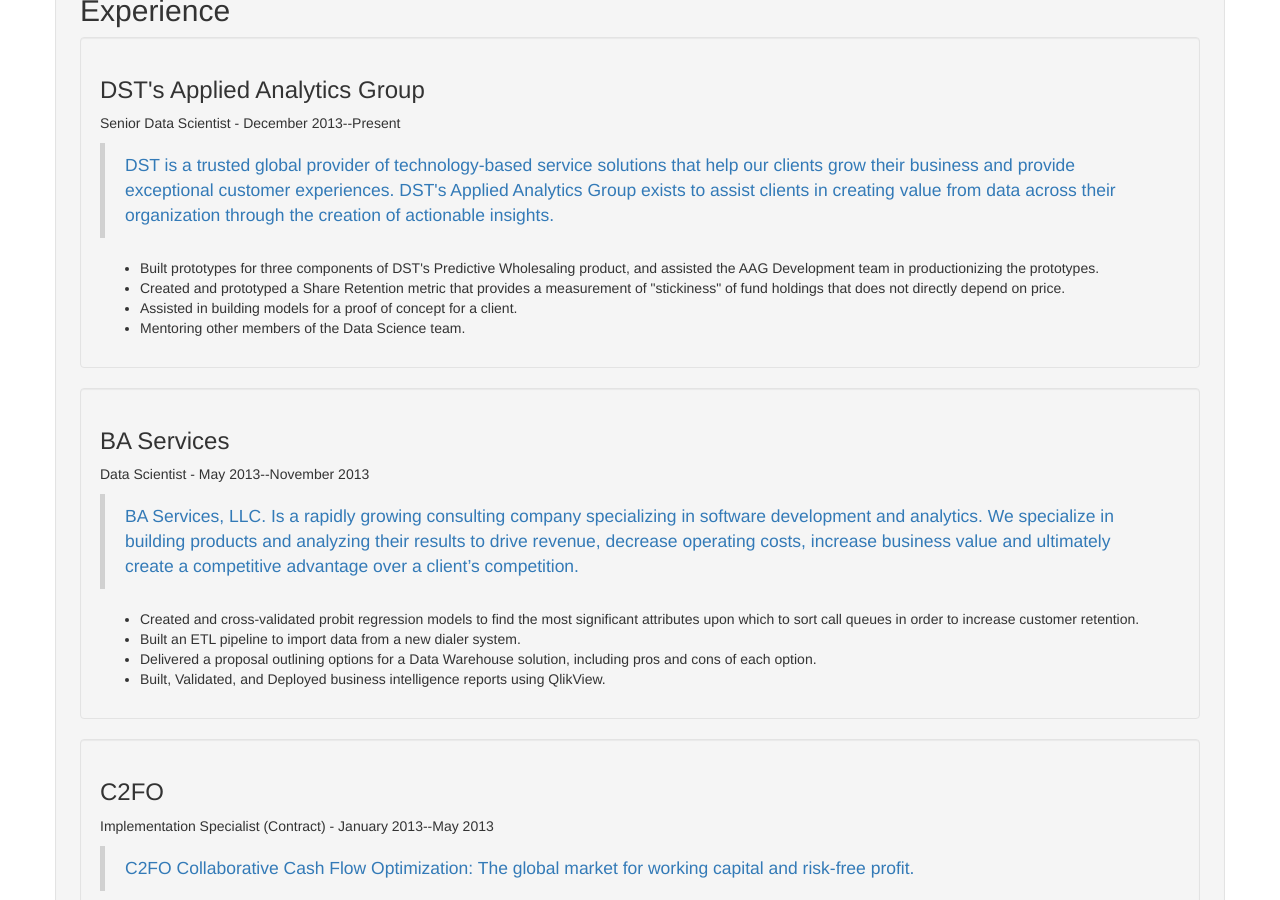
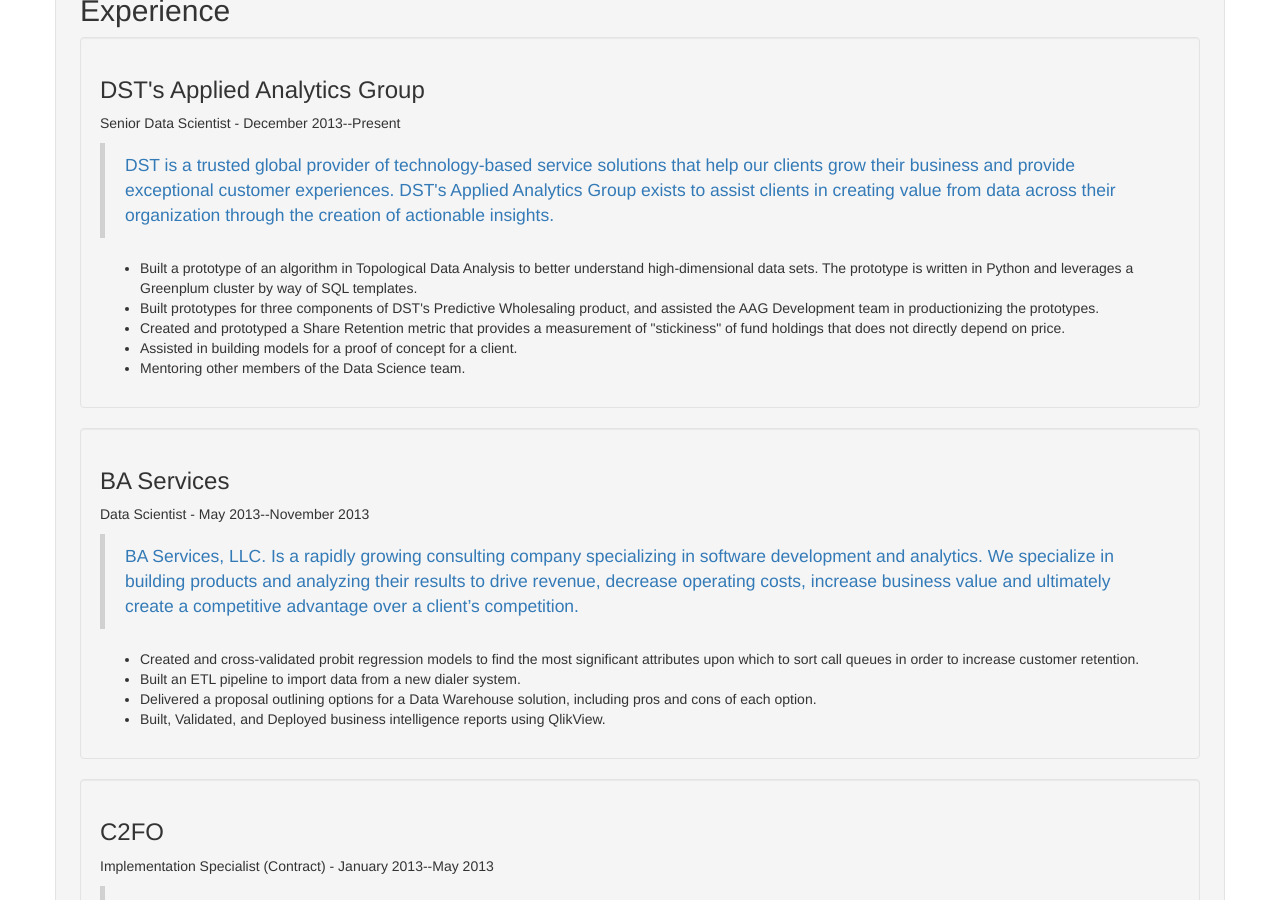
Before and after one commit to jackmaney/jackmaney.github.io, a Jekyll site: the page built from resume.md, in a window 1280 px wide and 900 px high, scrolled down 443 px. Built offline with Jekyll 4.4.1, drawn with Linux system fonts in a browser that asks for light colours; nearby versions of some CDN libraries.

Commit message:
Resume tweak

```diff
--- a/resume.md
+++ b/resume.md
@@ -34,6 +34,9 @@
 </blockquote>
 
 <ul>
+
+<li>Built a prototype of an algorithm in Topological Data Analysis to better understand high-dimensional data sets. The prototype is written in Python and leverages a Greenplum cluster by way of SQL templates.</li>
+
 <li>Built prototypes for three components of DST's Predictive Wholesaling product, and assisted the AAG Development team in productionizing the prototypes.</li>
 
 <li>Created and prototyped a Share Retention metric that provides a measurement of "stickiness" of fund holdings that does not directly depend on price.</li>
```
